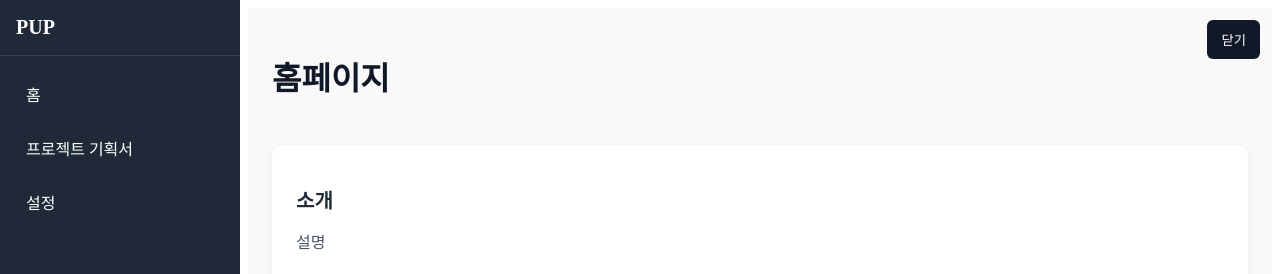
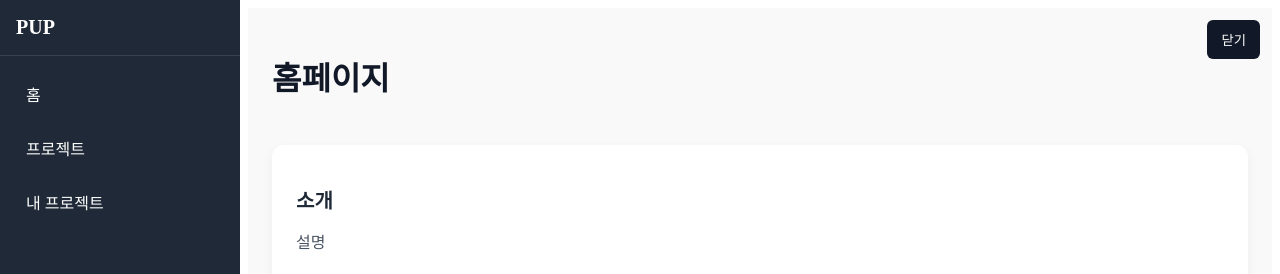
Before and after one commit to P-U-P-Project-Union-Platform/PUP---FrontEnd, a React (Vite) app: page / in a window 1280 px wide. Both pictures are taken after a click on the button "메뉴". Shown: the top 274 px of the page. Built offline with nearby package versions, Linux system fonts and the light colour scheme.

Commit message:
슬라이드바 네브 아이템 수정

```diff
--- a/src/components/layout/Sidebar.tsx
+++ b/src/components/layout/Sidebar.tsx
@@ -84,8 +84,8 @@ export default function Sidebar({ onToggle }: { onToggle?: (isOpen: boolean) =>
         <Header isOpen={isOpen}>PUP</Header>
         <Nav>
           <NavItem href="/" isOpen={isOpen}>홈</NavItem>
-          <NavItem href="/project-plan" isOpen={isOpen}>프로젝트 기획서</NavItem>
-          <NavItem href="/settings" isOpen={isOpen}>설정</NavItem>
+          <NavItem href="/project" isOpen={isOpen}>프로젝트</NavItem>
+          <NavItem href="/project/my" isOpen={isOpen}>내 프로젝트</NavItem>
         </Nav>
       </SidebarContainer>
     </>
```
